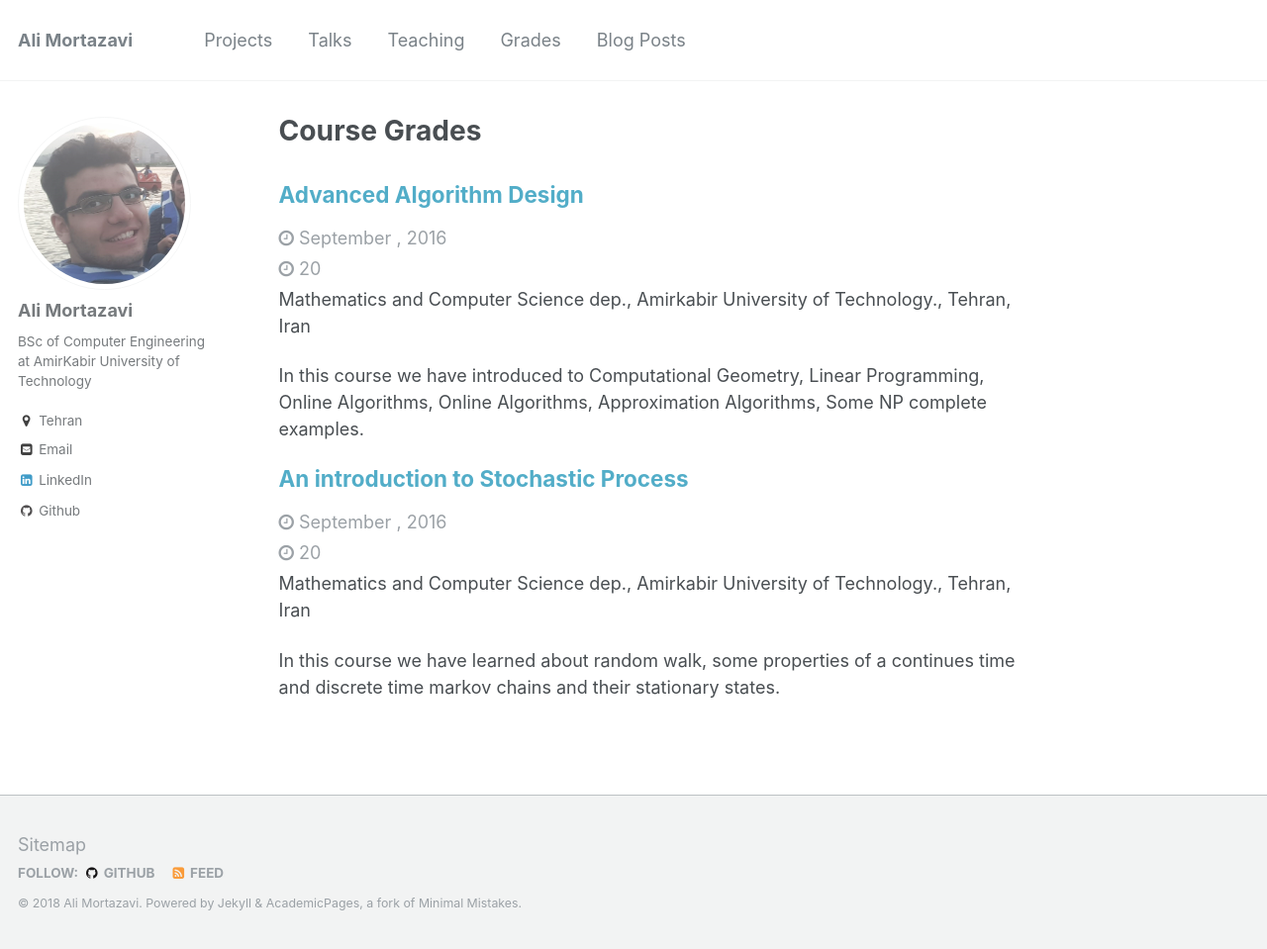
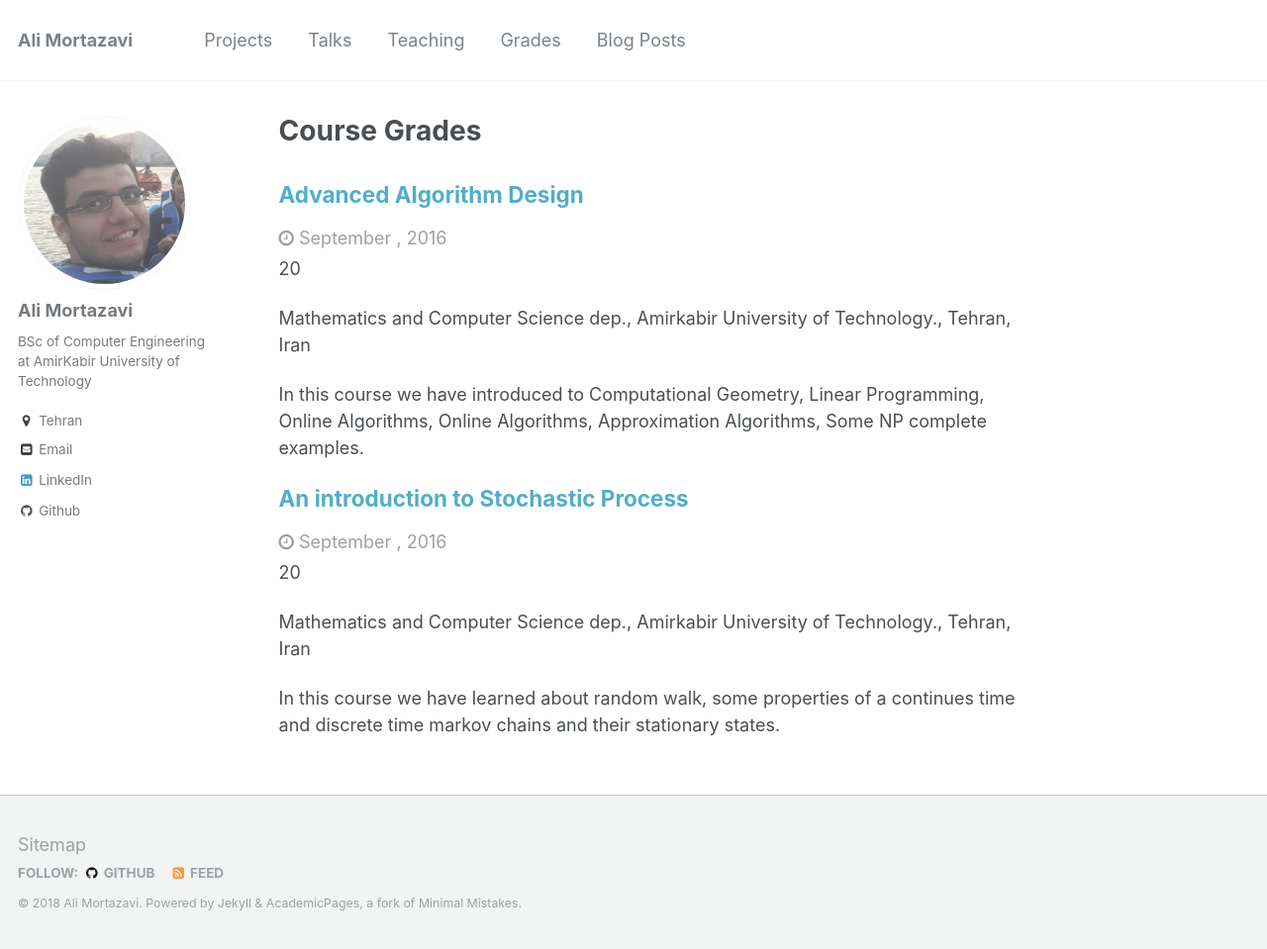
Before and after one commit to AliMorty/AliMorty.github.io, a Jekyll site: the page built from _pages/grades.html, in a window 1280 px wide and 959 px high. Shown: the whole window at 99% size. Built offline with Jekyll 4.4.1, drawn with Linux system fonts in a browser that asks for light colours.

Commit message:
new things

```diff
--- a/_includes/archive-single-grade.html
+++ b/_includes/archive-single-grade.html
@@ -36,7 +36,7 @@
       <p class="page__meta"><i class="fa fa-clock-o" aria-hidden="true"></i> {% include read-time.html %}</p>
     {% endif %}
     {% if post.date %}<p class="page__meta"><i class="fa fa-clock-o" aria-hidden="true"></i> {{ post.date | date: '%B , %Y' }}</p>{% endif %}
-    {% if post.value %}<p class="page__meta"><i class="fa fa-clock-o" aria-hidden="true"></i> {{ post.value from 20 }}</p>{% endif %}
+    {% if post.value %}<p class="archive__item-excerpt" itemprop="description"> {{ post.value from 20 }}{% endif %}
     {% if post.venue %}<p class="archive__item-excerpt" itemprop="description"> {{ post.venue }},  {{post.location}} {% endif %}
     {% if post.excerpt %}<p class="archive__item-excerpt" itemprop="description">{{ post.excerpt | markdownify }}</p>{% endif %}
   </article>
```
